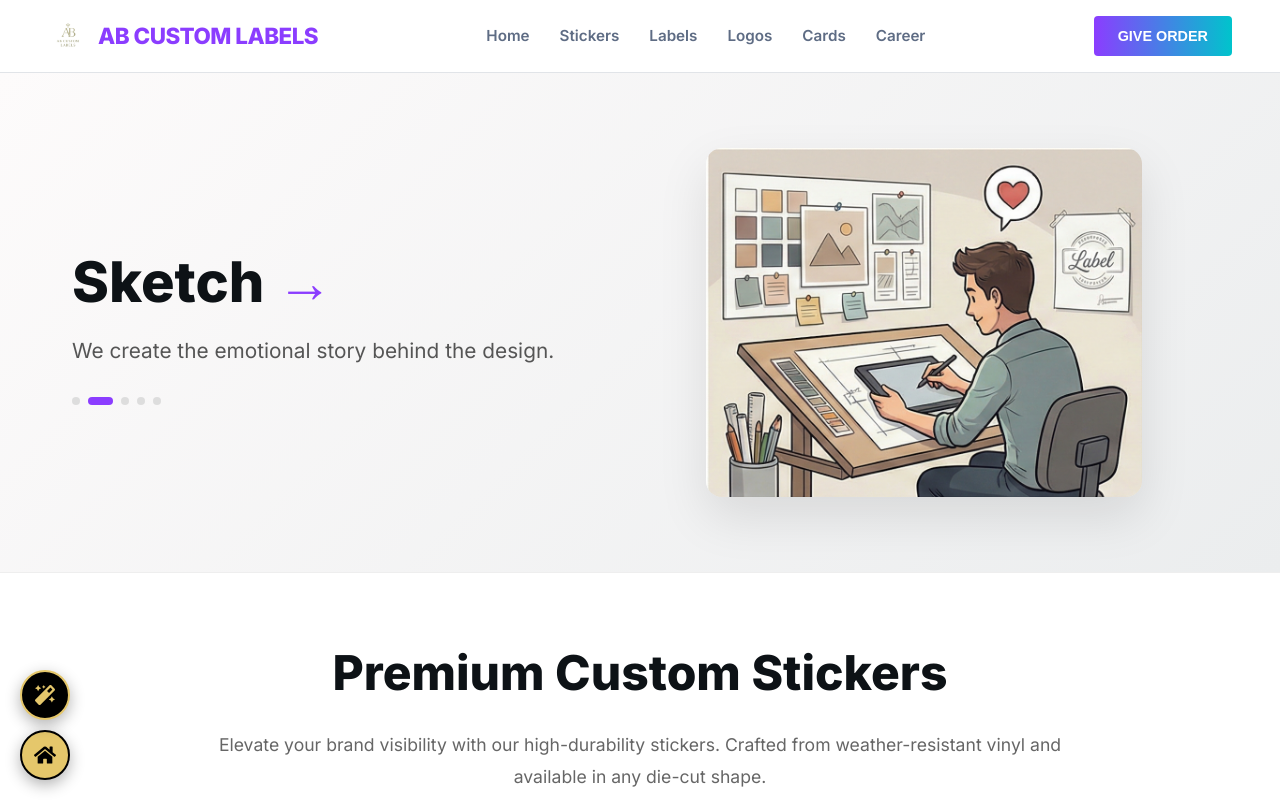
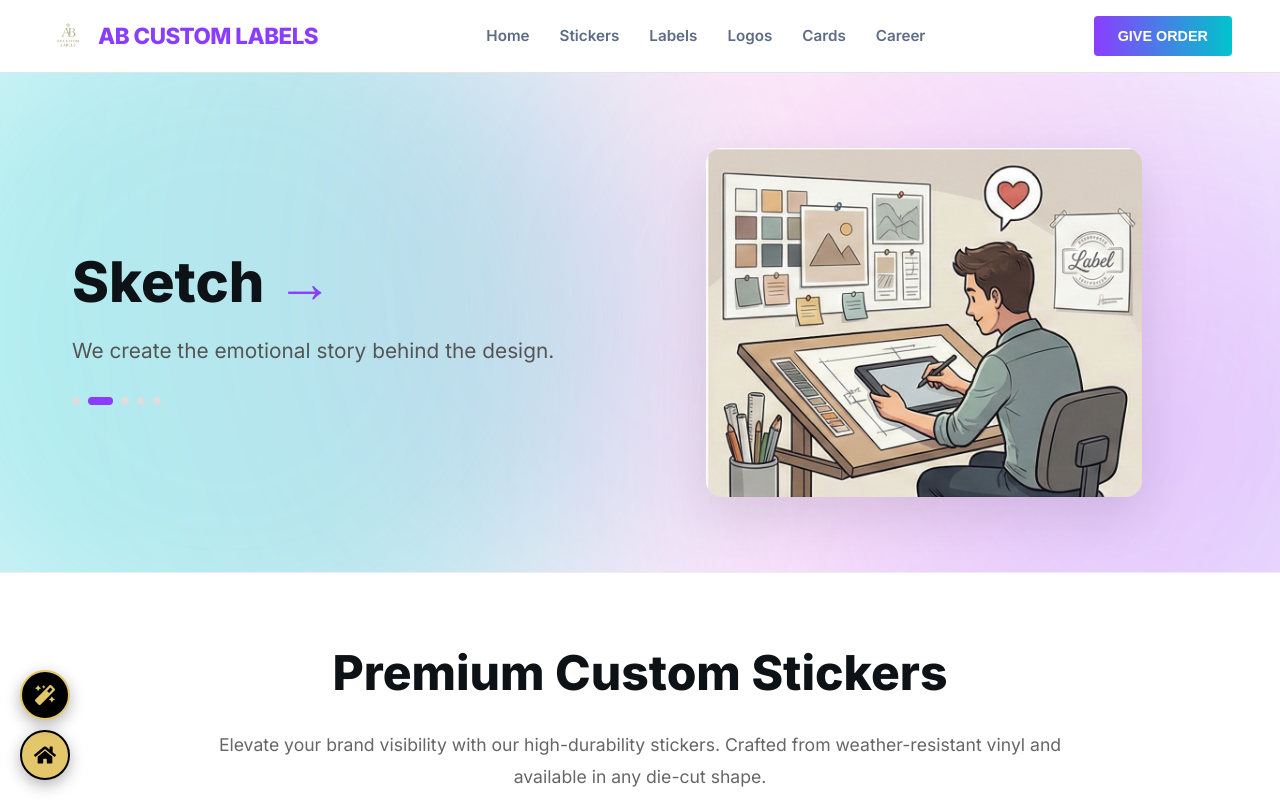
Before and after one commit to venom-cooder/ab-custom-labels, a React (Vite) app in the folder frontend/: page /gallery/1 in a window 1280 px wide. Shown: the top 800 px of the page. Built offline with nearby package versions, Linux system fonts and the light colour scheme; no server answers.

Commit message:
improving gallery

```diff
--- a/frontend/src/pages/Gallery.jsx
+++ b/frontend/src/pages/Gallery.jsx
@@ -2,6 +2,7 @@ import React, { useState, useEffect } from 'react';
 import { useParams, useNavigate } from 'react-router-dom';
 import { motion, AnimatePresence } from 'framer-motion';
 import axios from 'axios';
+import AuroraBackground from '../components/anim/AuroraBackground';
 
 // --- INTERNAL ICON COMPONENTS (No External Dependencies) ---
 const FaPenNib = (props) => (
@@ -35,20 +36,6 @@ const FaEye = (props) => (
   </svg>
 );
 
-// Fallback for AuroraBackground if file is missing (Guarantees runnability)
-const AuroraFallback = ({children}) => (
-  <div style={{
-    position: 'absolute', top: 0, left: 0, right: 0, bottom: 0,
-    background: 'linear-gradient(135deg, #fdfbfb 0%, #ebedee 100%)', zIndex: 0
-  }}>
-    {children}
-  </div>
-);
-
-// Try to import, but we'll use fallback if needed in logic below
-// (In a single file environment, we just assume the fallback for safety unless file exists)
-const AuroraBackground = AuroraFallback;
-
 const Gallery = () => {
   const { type } = useParams();
   const navigate = useNavigate();
@@ -67,7 +54,7 @@ const Gallery = () => {
   // 5-Step Animation State
   const [stepIndex, setStepIndex] = useState(0);
 
-  // Simplified API URL for environment compatibility
+  // Use standard localhost URL for environment compatibility
   const API_URL = 'http://localhost:5001';
 
   // --- CONTENT CONFIGURATION ---
@@ -100,9 +87,12 @@ const Gallery = () => {
       setLoading(true);
       try {
         const res = await axios.get(`${API_URL}/api/products?category=${type}`);
-        // If data exists, use it.
-        if (res.data && res.data.length > 0) {
-            setItems(res.data);
+        // Ensure we only show items that match the current category,
+        // regardless of whether the backend filtered them or returned all items.
+        const filteredItems = res.data ? res.data.filter(item => item.category === type) : [];
+
+        if (filteredItems.length > 0) {
+            setItems(filteredItems);
         } else {
             throw new Error("No data"); // Trigger fallback
         }
```
